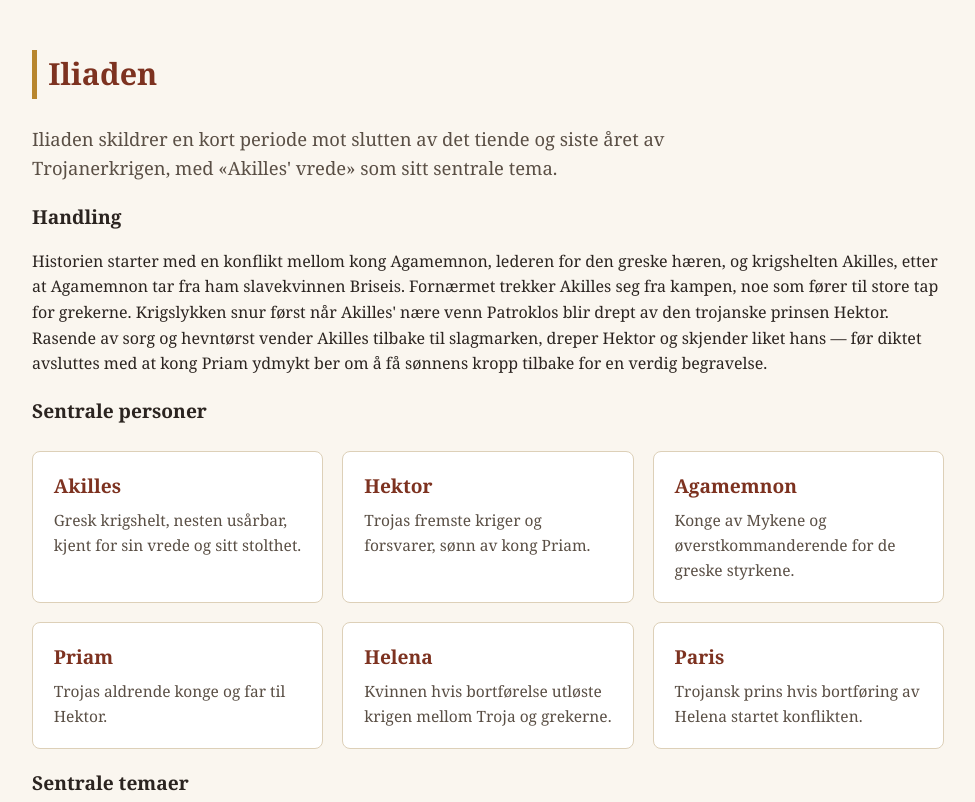
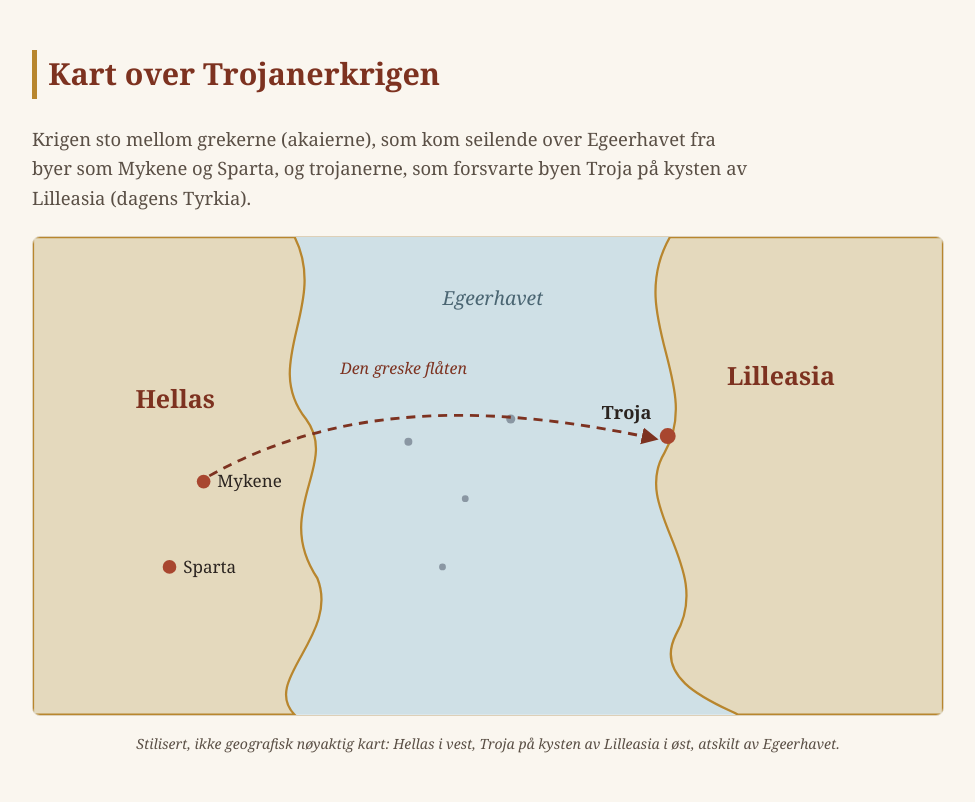
Before and after one commit to PaalHS42/test_git_1, a plain HTML site: page index.html in a window 1280 px wide. Shown: the part 800-1602 px from the top of the page, without its empty margins (152-1127 px from the left). Drawn offline with Linux system fonts and the light colour scheme.

Commit message:
Legg til stilisert kart over Trojanerkrigen
Co-Authored-By: Claude Sonnet 5 <noreply@anthropic.com>

```diff
--- a/index.html
+++ b/index.html
@@ -161,6 +161,23 @@
     color: var(--ink-soft);
     font-size: 0.88rem;
   }
+  figure {
+    margin: 1.5rem 0 0;
+  }
+  figure svg {
+    width: 100%;
+    height: auto;
+    background: var(--card-bg);
+    border: 1px solid var(--line);
+    border-radius: 8px;
+  }
+  figcaption {
+    margin-top: 0.6rem;
+    font-size: 0.88rem;
+    color: var(--ink-soft);
+    font-style: italic;
+    text-align: center;
+  }
 </style>
 </head>
 <body>
@@ -172,6 +189,7 @@
 
 <nav>
   <a href="#intro">Innledning</a>
+  <a href="#kart">Kart</a>
   <a href="#iliaden">Iliaden</a>
   <a href="#odysseen">Odysseen</a>
   <a href="#sammenligning">Sammenligning</a>
@@ -202,6 +220,51 @@
         <p>Handlingen er forankret i den mytiske Trojanerkrigen mellom grekerne (akaierne) og Troja.</p>
       </div>
     </div>
+  </section>
+
+  <section id="kart">
+    <h2>Kart over Trojanerkrigen</h2>
+    <p class="lede">
+      Krigen sto mellom grekerne (akaierne), som kom seilende over Egeerhavet fra byer som Mykene
+      og Sparta, og trojanerne, som forsvarte byen Troja på kysten av Lilleasia (dagens Tyrkia).
+    </p>
+    <figure>
+      <svg viewBox="0 0 800 420" xmlns="http://www.w3.org/2000/svg" role="img" aria-labelledby="kartTittel">
+        <title id="kartTittel">Stilisert kart over Egeerhavet med Hellas og Troja</title>
+        <rect x="0" y="0" width="800" height="420" fill="#cfe0e6"/>
+
+        <path d="M0,0 L230,0 C260,60 200,110 240,160 C270,200 210,240 250,300 C270,350 200,390 230,420 L0,420 Z"
+              fill="#e4d9bd" stroke="#b8862e" stroke-width="2"/>
+        <text x="90" y="150" font-family="Georgia, serif" font-size="22" fill="#7d3220" font-weight="bold">Hellas</text>
+        <circle cx="150" cy="215" r="6" fill="#a8462f"/>
+        <text x="162" y="220" font-family="Georgia, serif" font-size="15" fill="#2b2420">Mykene</text>
+        <circle cx="120" cy="290" r="6" fill="#a8462f"/>
+        <text x="132" y="295" font-family="Georgia, serif" font-size="15" fill="#2b2420">Sparta</text>
+
+        <path d="M800,0 L560,0 C520,70 590,130 555,190 C525,240 600,290 565,350 C545,390 600,410 620,420 L800,420 Z"
+              fill="#e4d9bd" stroke="#b8862e" stroke-width="2"/>
+        <text x="610" y="130" font-family="Georgia, serif" font-size="22" fill="#7d3220" font-weight="bold">Lilleasia</text>
+        <circle cx="558" cy="175" r="7" fill="#a8462f"/>
+        <text x="500" y="160" font-family="Georgia, serif" font-size="16" fill="#2b2420" font-weight="bold">Troja</text>
+
+        <circle cx="330" cy="180" r="3.5" fill="#8a97a3"/>
+        <circle cx="380" cy="230" r="3" fill="#8a97a3"/>
+        <circle cx="420" cy="160" r="4" fill="#8a97a3"/>
+        <circle cx="360" cy="290" r="3" fill="#8a97a3"/>
+        <text x="360" y="60" font-family="Georgia, serif" font-size="17" fill="#4a6572" font-style="italic">Egeerhavet</text>
+
+        <path d="M155,210 C280,140 420,150 550,178" fill="none" stroke="#7d3220"
+              stroke-width="2.5" stroke-dasharray="8 6" marker-end="url(#pil)"/>
+        <text x="270" y="120" font-family="Georgia, serif" font-size="14" fill="#7d3220" font-style="italic">Den greske flåten</text>
+
+        <defs>
+          <marker id="pil" markerWidth="10" markerHeight="10" refX="6" refY="3" orient="auto">
+            <path d="M0,0 L6,3 L0,6 Z" fill="#7d3220"/>
+          </marker>
+        </defs>
+      </svg>
+      <figcaption>Stilisert, ikke geografisk nøyaktig kart: Hellas i vest, Troja på kysten av Lilleasia i øst, atskilt av Egeerhavet.</figcaption>
+    </figure>
   </section>
 
   <section id="iliaden">
```
